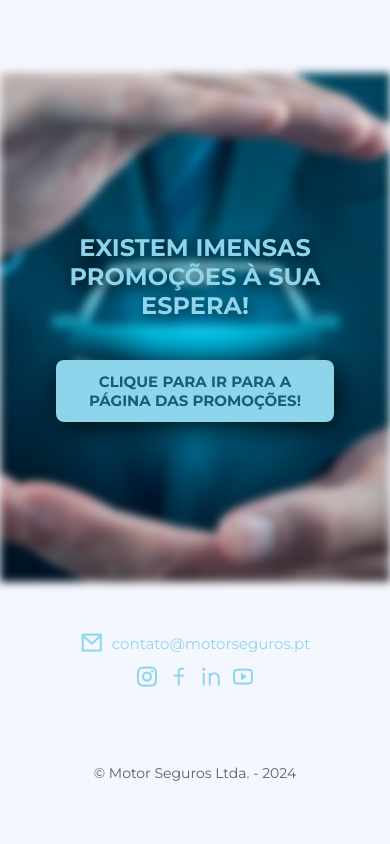
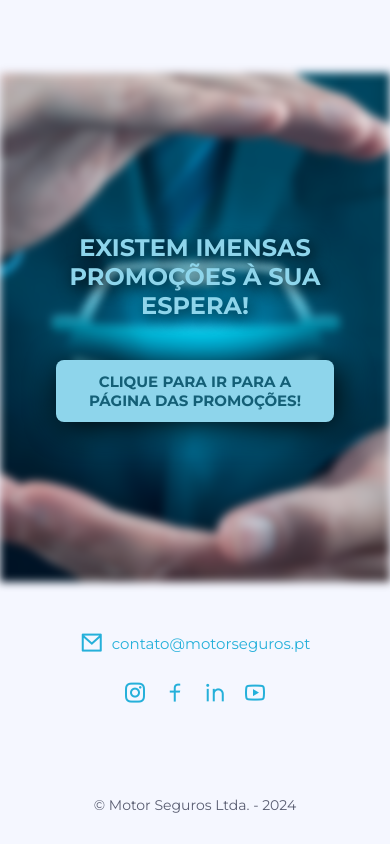
Before and after one commit to kalebeccs/motor-seguros, a plain HTML site: page index.html in a window 390 px wide. Shown: the part 1377-2221 px from the top of the page. Before the commit the page ends 2189 px from the top, so only its background shows below. Drawn offline with nearby package versions, Linux system fonts and the light colour scheme.

Commit message:
change colors

```diff
--- a/assets/css/components/footer.css
+++ b/assets/css/components/footer.css
@@ -11,7 +11,7 @@
 }
 
 .footer__mail__link{
-  color: var(--c2);
+  color: var(--c1);
   display: flex;
   column-gap: 1rem;
   align-items: center;
@@ -19,7 +19,7 @@
 }
 
 .footer__mail__link:hover{
-  color: var(--c1);
+  color: var(--c2);
 }
 
 .footer__mail__icon{
@@ -37,12 +37,12 @@
 
 .footer__icon{
   font-size: 1.5rem;
-  color: var(--c2);
+  color: var(--c1);
   transition: color .3s;
 }
 
 .footer__icon:hover{
-  color: var(--c1);
+  color: var(--c2);
 }
 
 @media screen and (max-width: 1024px) {
@@ -66,7 +66,10 @@
 @media screen and (max-width: 576px) {
   .footer__content {
     flex-direction: column;
-    row-gap: .5rem;
+    row-gap: 1.5rem;
+  }
+  .footer__social{
+    column-gap: 1rem;
   }
   .footer__copy{
     margin-top: 3rem;
```
